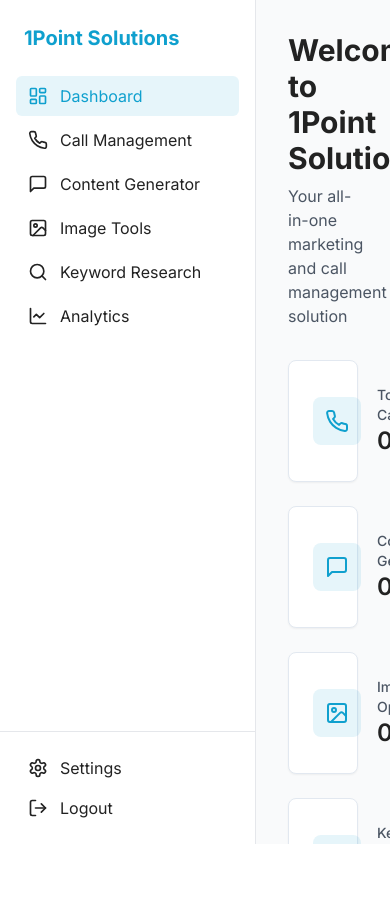
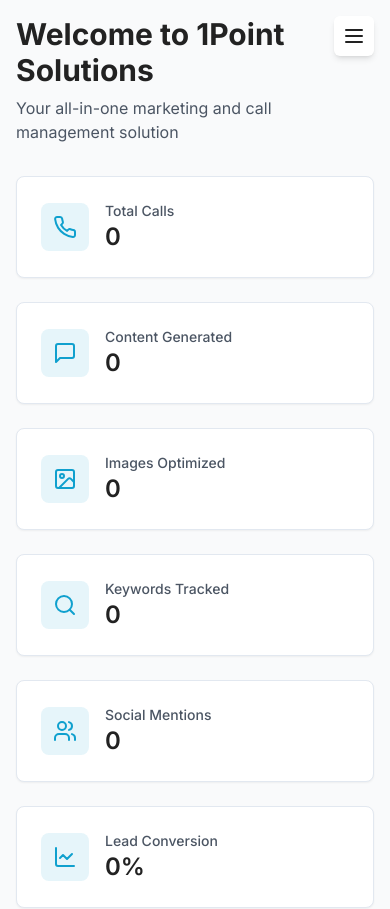
Before and after one commit to weeedi420/1pointsolutions, a React (Vite) app: page / in a window 390 px wide. Shown: the top 909 px of the page. Before the commit the page ends 844 px from the top, so only its background shows below. Built offline with nearby package versions, Linux system fonts and the light colour scheme; what @vapi-ai/web would draw is missing.

Commit message:
Optimize layout for mobile responsiveness
[skip gpt_engineer]

```diff
--- a/src/components/layout/DashboardLayout.tsx
+++ b/src/components/layout/DashboardLayout.tsx
@@ -6,9 +6,11 @@ interface DashboardLayoutProps {
 
 const DashboardLayout = ({ children }: DashboardLayoutProps) => {
   return (
-    <div className="flex h-screen bg-gray-50">
+    <div className="flex min-h-screen bg-gray-50">
       <Sidebar />
-      <main className="flex-1 overflow-auto p-8">{children}</main>
+      <main className="flex-1 p-4 lg:p-8 lg:ml-64">
+        <div className="max-w-7xl mx-auto">{children}</div>
+      </main>
     </div>
   );
 };
--- a/src/components/layout/Sidebar.tsx
+++ b/src/components/layout/Sidebar.tsx
@@ -9,10 +9,14 @@ import {
   Settings,
   LogOut,
   LineChart,
+  Menu,
+  X,
 } from "lucide-react";
+import { useState } from "react";
 
 const Sidebar = () => {
   const location = useLocation();
+  const [isMobileMenuOpen, setIsMobileMenuOpen] = useState(false);
 
   const menuItems = [
     { icon: LayoutDashboard, label: "Dashboard", path: "/" },
@@ -25,17 +29,41 @@ const Sidebar = () => {
 
   const isActive = (path: string) => location.pathname === path;
 
+  const toggleMobileMenu = () => {
+    setIsMobileMenuOpen(!isMobileMenuOpen);
+  };
+
   return (
-    <div className="h-screen w-64 bg-white border-r border-gray-200 flex flex-col">
+    <>
+      {/* Mobile Menu Button */}
+      <button
+        onClick={toggleMobileMenu}
+        className="lg:hidden fixed top-4 right-4 z-50 p-2 rounded-md bg-white shadow-md"
+      >
+        {isMobileMenuOpen ? (
+          <X className="h-6 w-6 text-[#222222]" />
+        ) : (
+          <Menu className="h-6 w-6 text-[#222222]" />
+        )}
+      </button>
+
+      {/* Sidebar Container */}
+      <div
+        className={cn(
+          "fixed inset-y-0 left-0 z-40 w-64 bg-white border-r border-gray-200 flex flex-col transform transition-transform duration-300 ease-in-out lg:translate-x-0",
+          isMobileMenuOpen ? "translate-x-0" : "-translate-x-full"
+        )}
+      >
         <div className="p-6">
           <h1 className="text-xl font-bold text-[#0FA0CE]">1Point Solutions</h1>
         </div>
 
-      <nav className="flex-1 px-4">
+        <nav className="flex-1 px-4 overflow-y-auto">
           {menuItems.map((item) => (
             <Link
               key={item.path}
               to={item.path}
+              onClick={() => setIsMobileMenuOpen(false)}
               className={cn(
                 "flex items-center gap-3 px-3 py-2 rounded-md mb-1 transition-colors",
                 isActive(item.path)
@@ -52,6 +80,7 @@ const Sidebar = () => {
         <div className="p-4 border-t border-gray-200">
           <Link
             to="/settings"
+            onClick={() => setIsMobileMenuOpen(false)}
             className="flex items-center gap-3 px-3 py-2 rounded-md text-[#222222] hover:bg-gray-50"
           >
             <Settings className="h-5 w-5" />
@@ -63,6 +92,15 @@ const Sidebar = () => {
           </button>
         </div>
       </div>
+
+      {/* Overlay */}
+      {isMobileMenuOpen && (
+        <div
+          className="fixed inset-0 bg-black bg-opacity-50 z-30 lg:hidden"
+          onClick={() => setIsMobileMenuOpen(false)}
+        />
+      )}
+    </>
   );
 };
 
```
Lines whose indentation alone changed are shown as unchanged.
